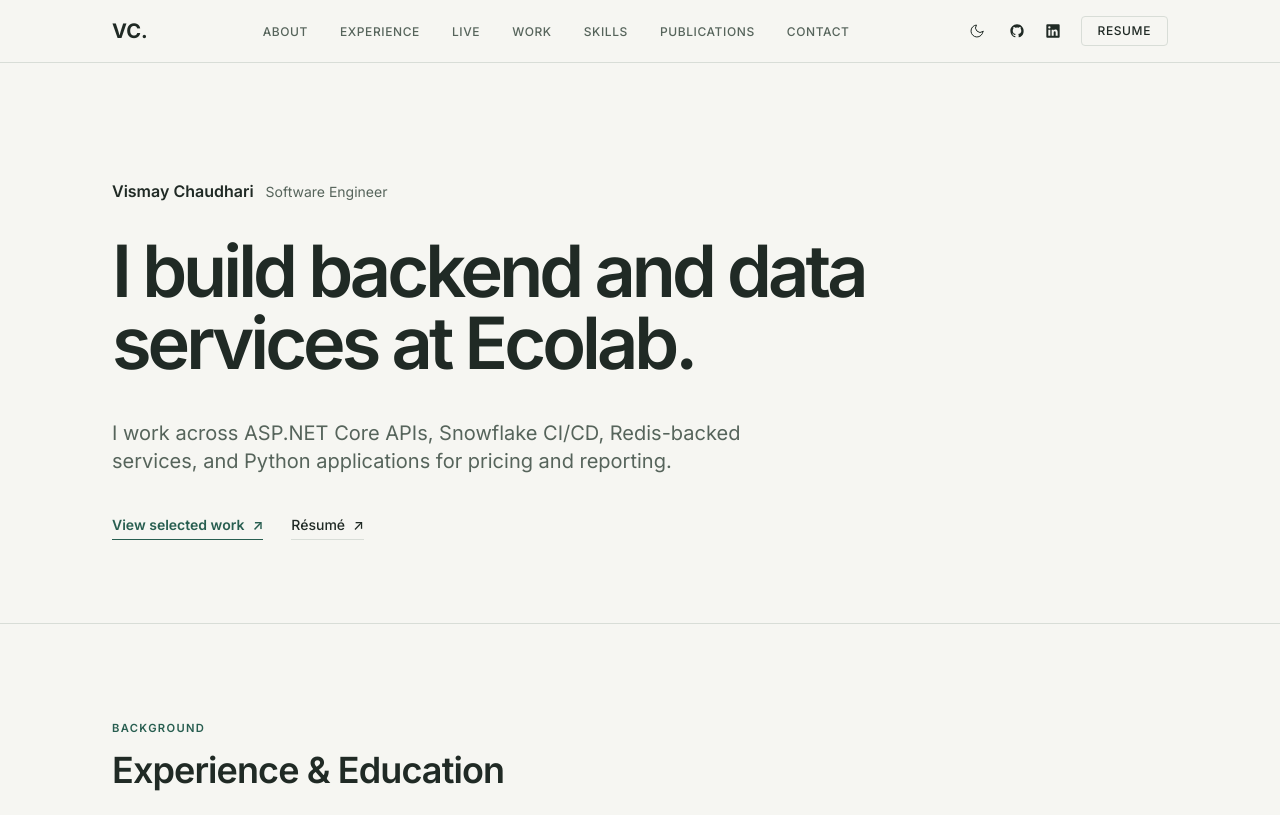
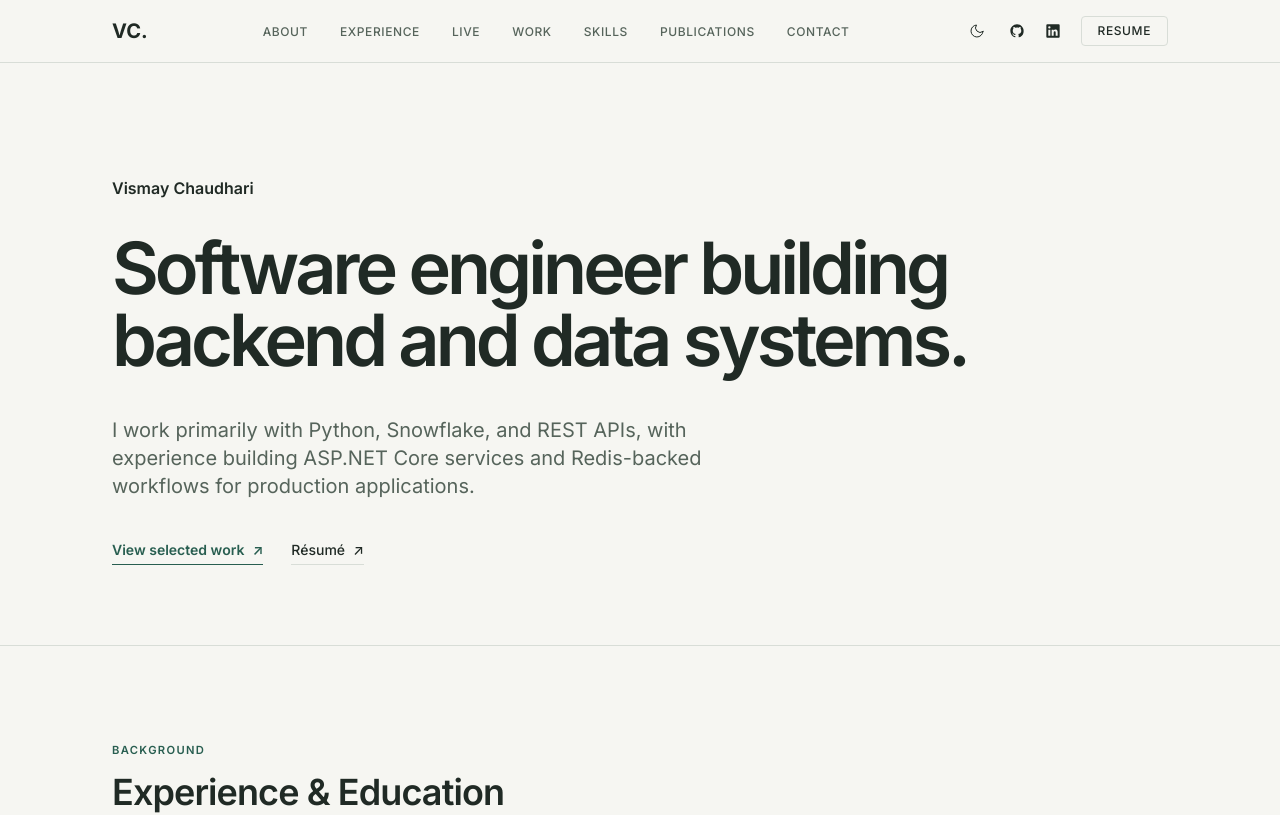
Before and after one commit to veeoid/portfolio_v2, a React (Vite) app: page / in a window 1280 px wide. Shown: the top 815 px of the page. Built offline with nearby package versions, Linux system fonts and the light colour scheme.

Commit message:
refactor: update meta description and enhance Hero component for clarity and detail

```diff
--- a/index.html
+++ b/index.html
@@ -4,7 +4,7 @@
     <meta charset="UTF-8" />
     <meta name="viewport" content="width=device-width, initial-scale=1.0" />
     <title>Vismay Chaudhari | Software Engineer</title>
-    <meta name="description" content="Vismay Chaudhari is a software engineer building backend and data services at Ecolab. Explore his work on APIs, Snowflake releases, and production systems." />
+    <meta name="description" content="Vismay Chaudhari is a software engineer focused on backend and data systems, working with Python, Snowflake, REST APIs, ASP.NET Core, and Redis." />
     <link rel="icon" type="image/svg+xml" href="/favicon.svg" />
     <link rel="preconnect" href="https://fonts.googleapis.com" />
     <link rel="preconnect" href="https://fonts.gstatic.com" crossorigin />
--- a/src/components/Hero.tsx
+++ b/src/components/Hero.tsx
@@ -3,16 +3,13 @@
     <section id="about" className="flex min-h-[78vh] items-center border-b border-border bg-background pt-24 text-foreground">
       <div className="mx-auto w-full max-w-6xl px-6 py-20 md:px-12">
         <div className="max-w-4xl">
-          <p className="mb-8 flex flex-wrap items-baseline gap-x-3 gap-y-1 text-base font-semibold text-foreground">
-            Vismay Chaudhari
-            <span className="text-sm font-normal text-muted">Software Engineer</span>
-          </p>
+          <p className="mb-8 text-base font-semibold text-foreground">Vismay Chaudhari</p>
           <h1 className="font-display text-5xl font-semibold leading-[1.05] tracking-[-0.055em] text-foreground sm:text-6xl lg:text-7xl">
-            I build backend and data services at Ecolab.
+            Software engineer building backend and data systems.
           </h1>
           <p className="mt-10 max-w-2xl text-lg leading-relaxed text-muted md:text-xl">
-            I work across ASP.NET Core APIs, Snowflake CI/CD, Redis-backed services, and Python
-            applications for pricing and reporting.
+            I work primarily with Python, Snowflake, and REST APIs, with experience building
+            ASP.NET Core services and Redis-backed workflows for production applications.
           </p>
           <div className="mt-10 flex flex-wrap items-center gap-x-7 gap-y-4">
             <a
```
